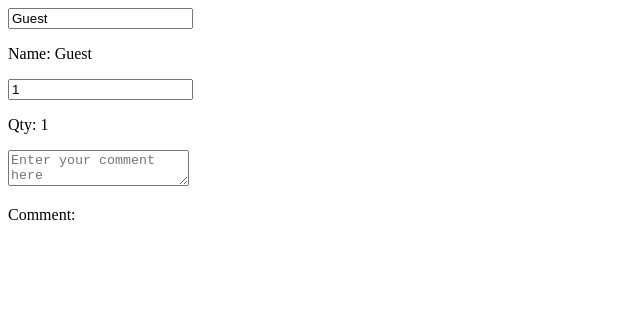
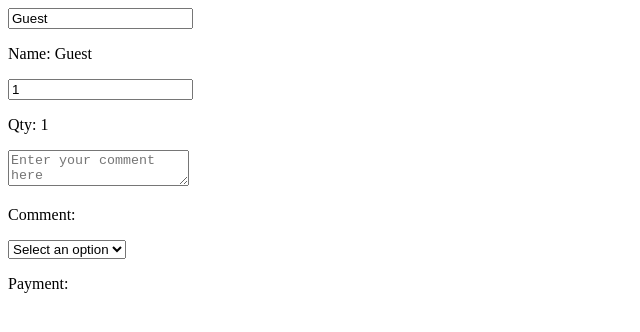
Before and after one commit to KingKunta22/JSDevJourneyV2, a React (Vite) app in the folder react-app-yt-2/: page / in a window 1280 px wide. Shown: the top 332 px of the page, without its empty margins (0-640 px from the left). Built offline with nearby package versions, Linux system fonts and the light colour scheme.

Commit message:
Select option approach

```diff
--- a/react-app-yt-2/src/MyComponent2.jsx
+++ b/react-app-yt-2/src/MyComponent2.jsx
@@ -4,6 +4,7 @@ function MyComponent2() {
   const [name, setName] = useState("Guest");
   const [qty, setQty] = useState(1);
   const [comment, setComment] = useState("");
+  const [payment, setPayment] = useState("");
 
   function handleNameChange(event) {
     setName(event.target.value);
@@ -15,6 +16,10 @@ function MyComponent2() {
 
   function handleCommentChange(event) {
     setComment(event.target.value);
+  }
+
+  function handlePaymentChange(event) {
+    setPayment(event.target.value);
   }
 
   return (
@@ -31,6 +36,14 @@ function MyComponent2() {
         placeholder="Enter your comment here"
       />
       <p>Comment: {comment}</p>
+
+      <select value={payment} onChange={handlePaymentChange}>
+            <option value="">Select an option</option>
+            <option value="Mastercard">Mastercard</option>
+            <option value="Visa">Visa</option>
+            <option value="Giftcard">Giftcard</option>
+      </select>
+      <p>Payment: {payment}</p>
     </>
   );
 }
```
